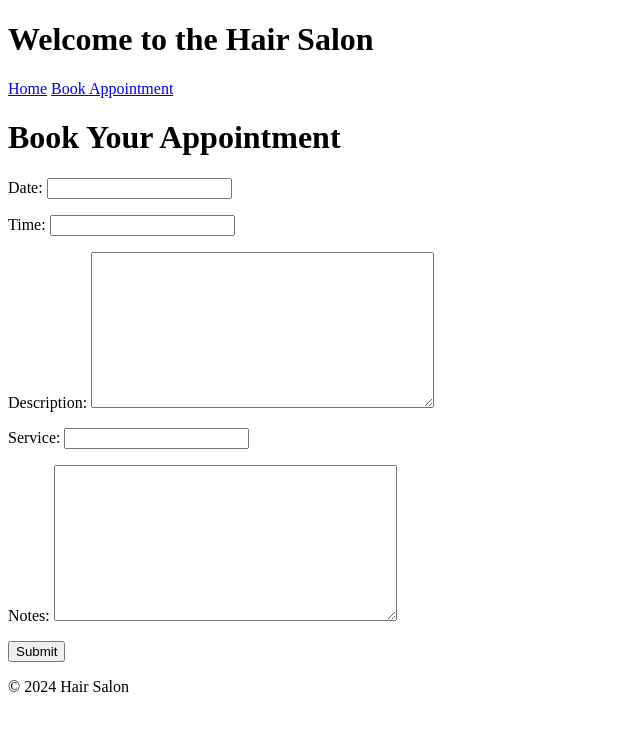
After one commit to kubecks/hairstore-and-more, a Django app: page /book/ in a window 1280 px wide. The commit adds this page. Shown: the top 731 px of the page, without its empty margins (0-640 px from the left). Run offline with Django 5.2, Linux system fonts and the light colour scheme; a user stored in the database is signed in.

Commit message:
Add base_generic.html template and update homepage and book_appointment to extend it

```diff
--- /dev/null
+++ b/django_hairstore/appointments/templates/appointments/base_generic.html
@@ -0,0 +1,29 @@
+<!-- appointments/templates/appointments/base_generic.html -->
+
+<!DOCTYPE html>
+<html lang="en">
+<head>
+    <meta charset="UTF-8">
+    <meta name="viewport" content="width=device-width, initial-scale=1.0">
+    <title>{% block title %}Hair Appointment Booking{% endblock %}</title>
+</head>
+<body>
+    <header>
+        <h1>Welcome to the Hair Salon</h1>
+        <nav>
+            <a href="{% url 'homepage' %}">Home</a>
+            <a href="{% url 'book_appointment' %}">Book Appointment</a>
+        </nav>
+    </header>
+
+    <main>
+        {% block content %}
+        <!-- Content from child templates will go here -->
+        {% endblock %}
+    </main>
+
+    <footer>
+        <p>&copy; 2024 Hair Salon</p>
+    </footer>
+</body>
+</html>
--- a/django_hairstore/appointments/templates/appointments/book_appointment.html
+++ b/django_hairstore/appointments/templates/appointments/book_appointment.html
@@ -1,10 +1,14 @@
-{% extends 'base_generic.html' %}
+<!-- appointments/templates/appointments/book_appointment.html -->
+
+{% extends 'appointments/base_generic.html' %}
+
+{% block title %}Book Appointment{% endblock %}
 
 {% block content %}
-  <h1>Book an Appointment</h1>
-  <form method="post">
+<h1>Book Your Appointment</h1>
+<form method="post">
     {% csrf_token %}
     {{ form.as_p }}
-    <button type="submit">Book</button>
-  </form>
+    <button type="submit">Submit</button>
+</form>
 {% endblock %}
```
Also changed, not shown: django_hairstore/appointments/templates/appointments/homepage.html (+7 -3 lines).
